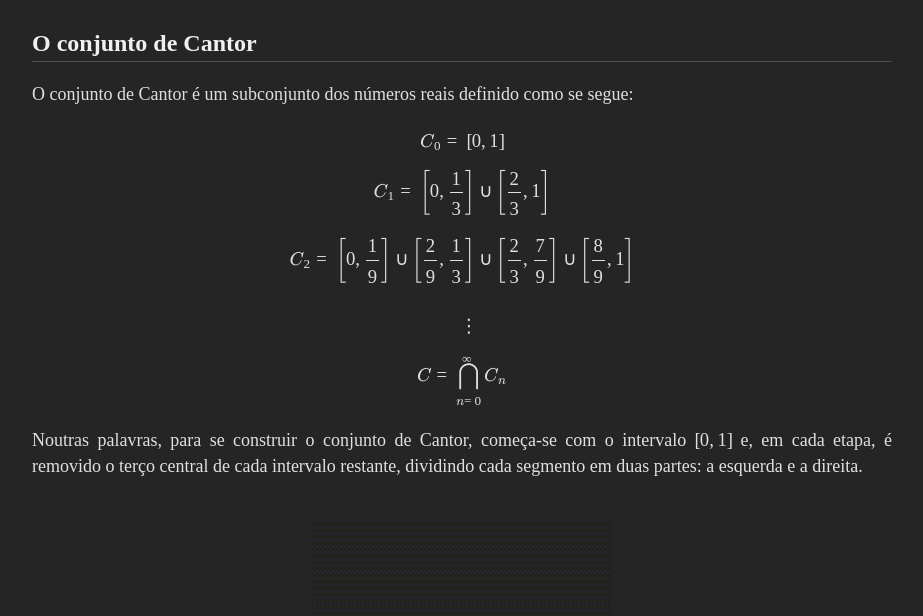
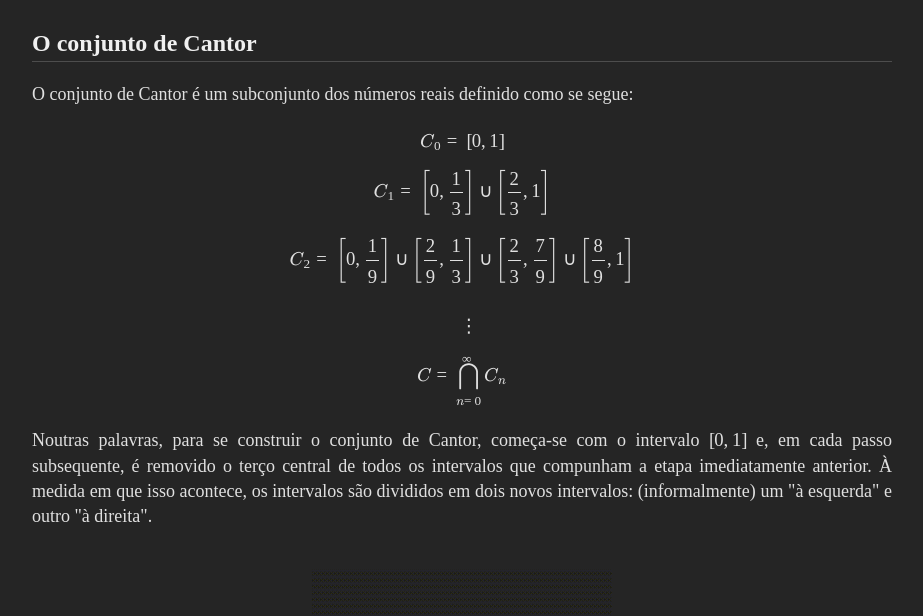
Before and after one commit to bragabreno/bragabreno.github.io, a plain HTML site: page cantor.html in a window 1280 px wide. Shown: the part 137-753 px from the top of the page, without its empty margins (178-1101 px from the left). Drawn offline with nearby package versions, Linux system fonts and the light colour scheme; some packages are replaced by stand-ins of ours.

Commit message:
Update cantor.html

```diff
--- a/cantor.html
+++ b/cantor.html
@@ -50,9 +50,10 @@
         <p>\[ C = \bigcap_{n=0}^{\infty} C_n \]</p>
         <p>
           Noutras palavras, para se construir o conjunto de Cantor, começa-se
-          com o intervalo \([0,1]\) e, em cada etapa, é removido o terço central
-          de cada intervalo restante, dividindo cada segmento em duas partes: a
-          esquerda e a direita.
+          com o intervalo \([0,1]\) e, em cada passo subsequente, é removido o
+          terço central de todos os intervalos que compunham a etapa imediatamente
+          anterior. À medida em que isso acontece, os intervalos são divididos em
+          dois novos intervalos: (informalmente) um "à esquerda" e outro "à direita".
         </p>
         <div
           class="image-container"
```
